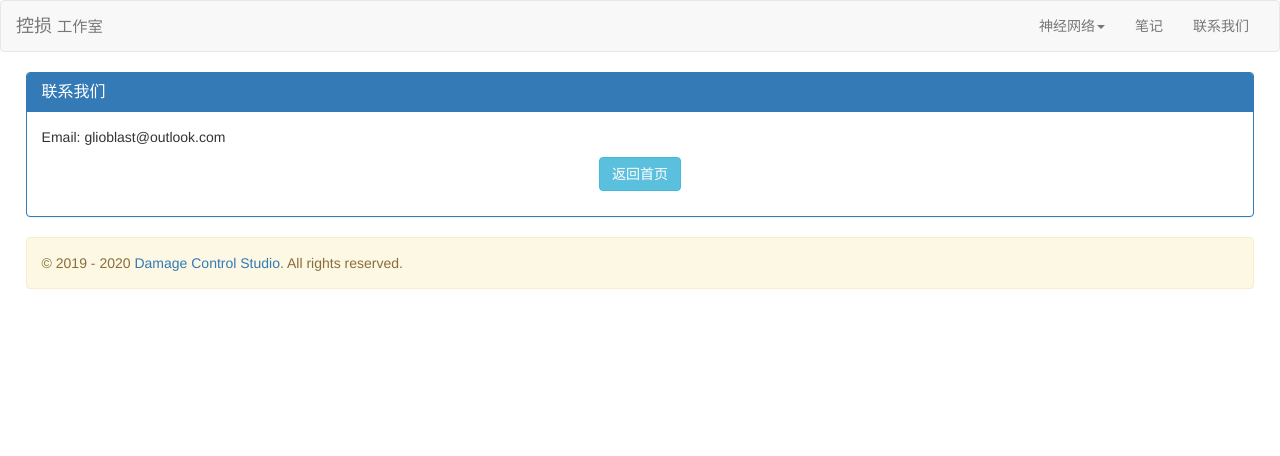
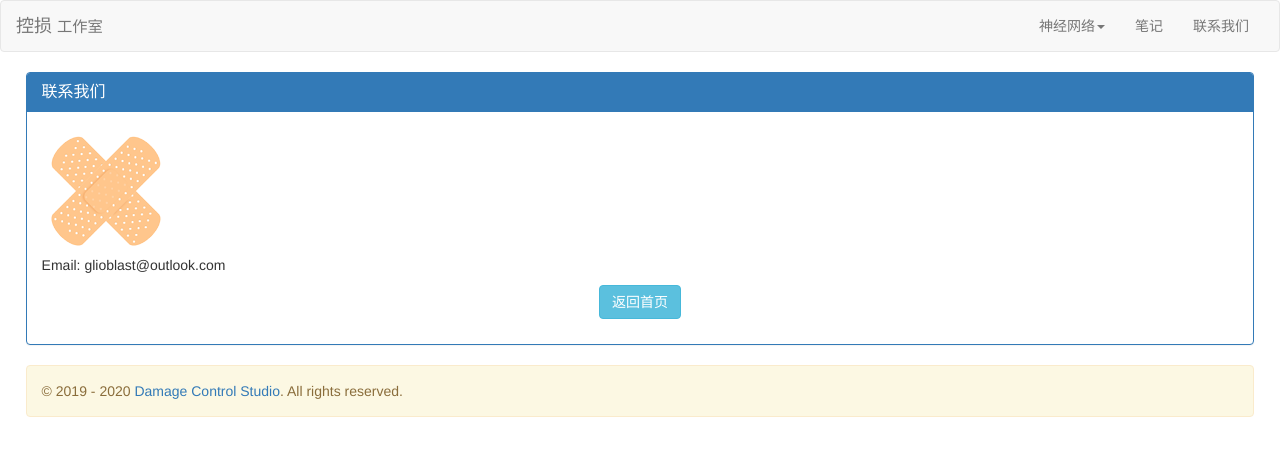
Before and after one commit to DamageControlStudio/HomePage, a Jekyll site: the page built from _pages/Contact.md, in a window 1280 px wide. Shown: the top 456 px of the page. Built offline with Jekyll 4.4.1, drawn with Linux system fonts in a browser that asks for light colours.

Commit message:
Update Contact.md

```diff
--- a/_pages/Contact.md
+++ b/_pages/Contact.md
@@ -4,6 +4,7 @@ layout: post
 permalink: /contact/
 ---
 
+![logo](/img/logo_128.png)
 Email:
 <script>
   document.write(String.fromCharCode(103,108,105,111,98,108,97,115,116,64,111,117,116,108,111,111,107,46,99,111,109));
```
